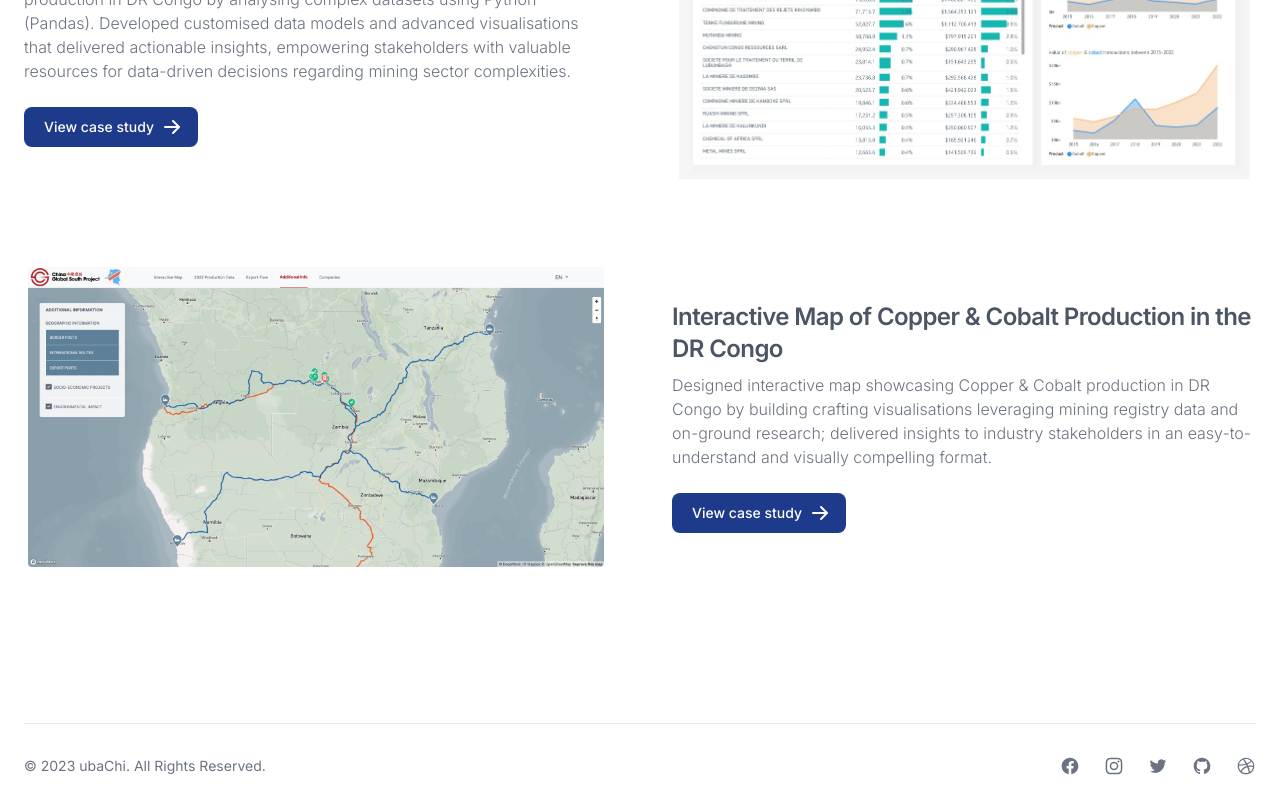
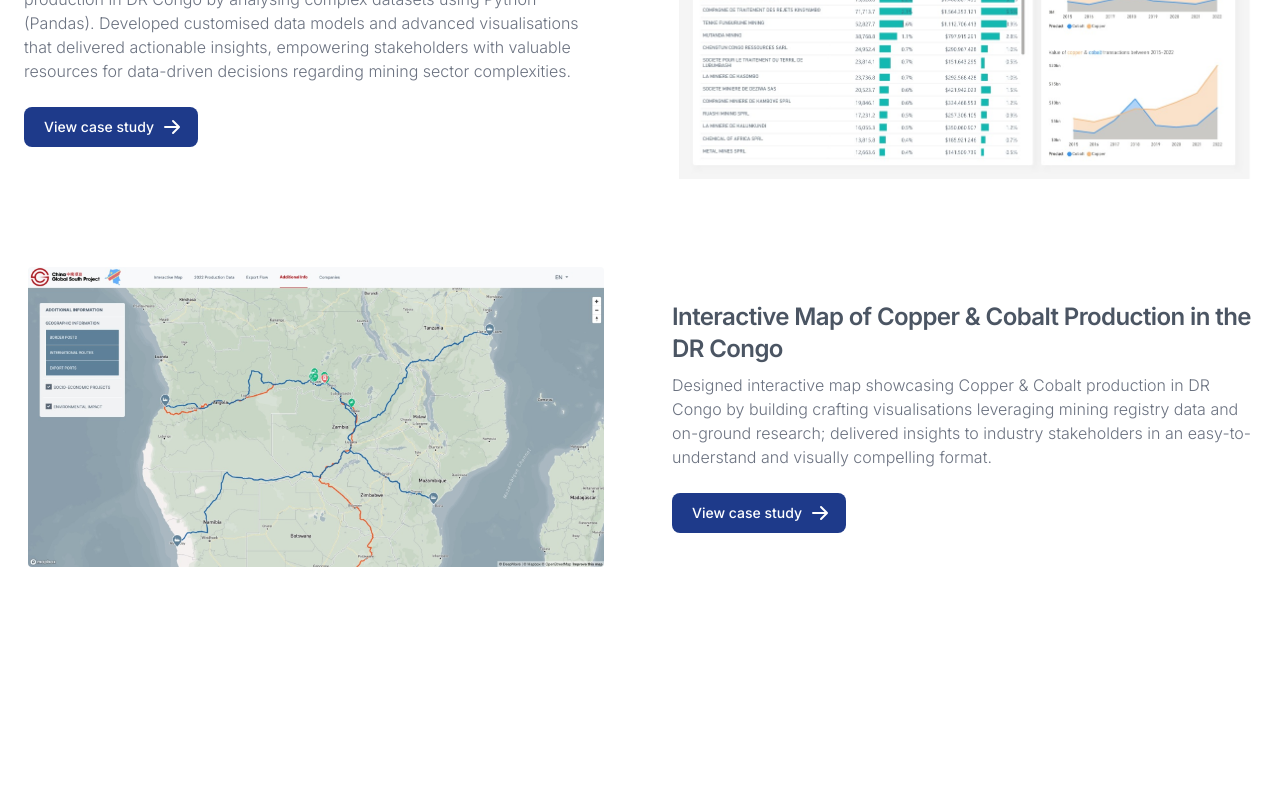
Before and after one commit to emmanuelubachi/emmanuelubachi.github.io, a Next.js app: page / in a window 1280 px wide. Shown: the part 2463-3263 px from the top of the page. After the commit the page ends 3130 px from the top, so only its background shows below. Built offline with nearby package versions, Linux system fonts and the light colour scheme.

Commit message:
update page

```diff
--- a/src/app/layout.tsx
+++ b/src/app/layout.tsx
@@ -1,4 +1,3 @@
-import Footer from "@/components/body/Footer";
 import "../styles/globals.css";
 import type { Metadata } from "next";
 import { Inter } from "next/font/google";
@@ -17,10 +16,7 @@
 }) {
   return (
     <html lang="en">
-      <body className={inter.className}>
-        {children}
-        <Footer />
-      </body>
+      <body className={inter.className}>{children}</body>
     </html>
   );
 }
```
